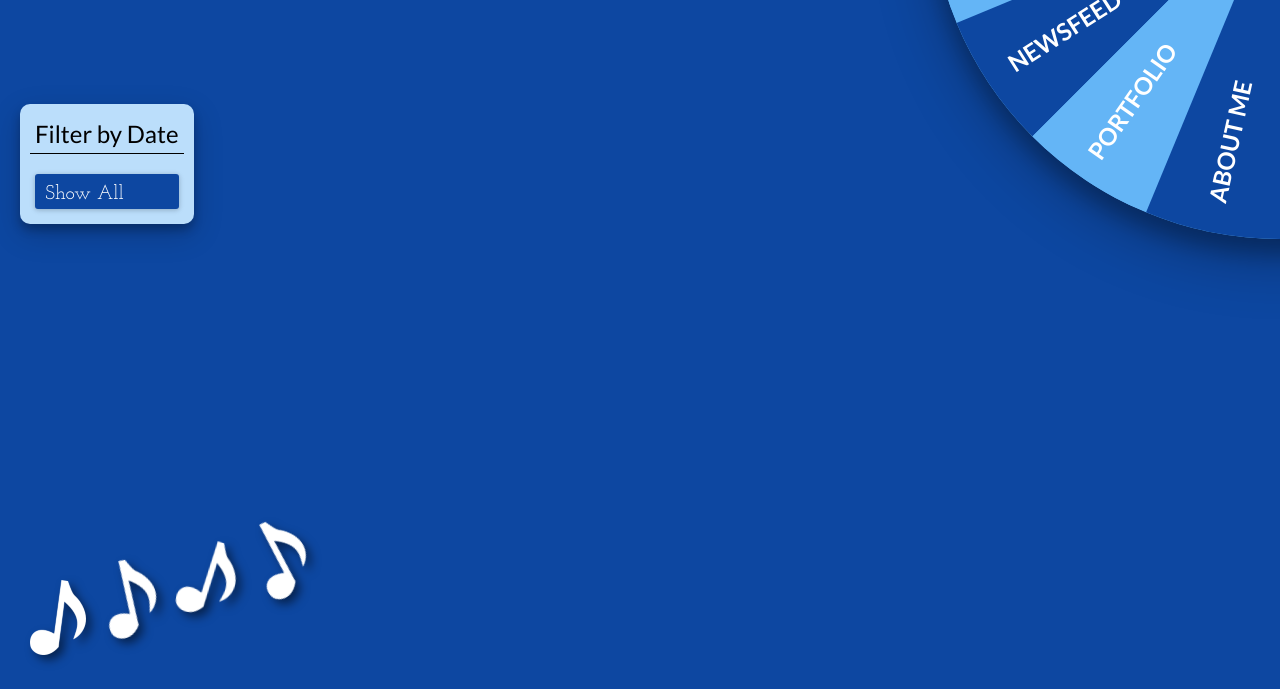
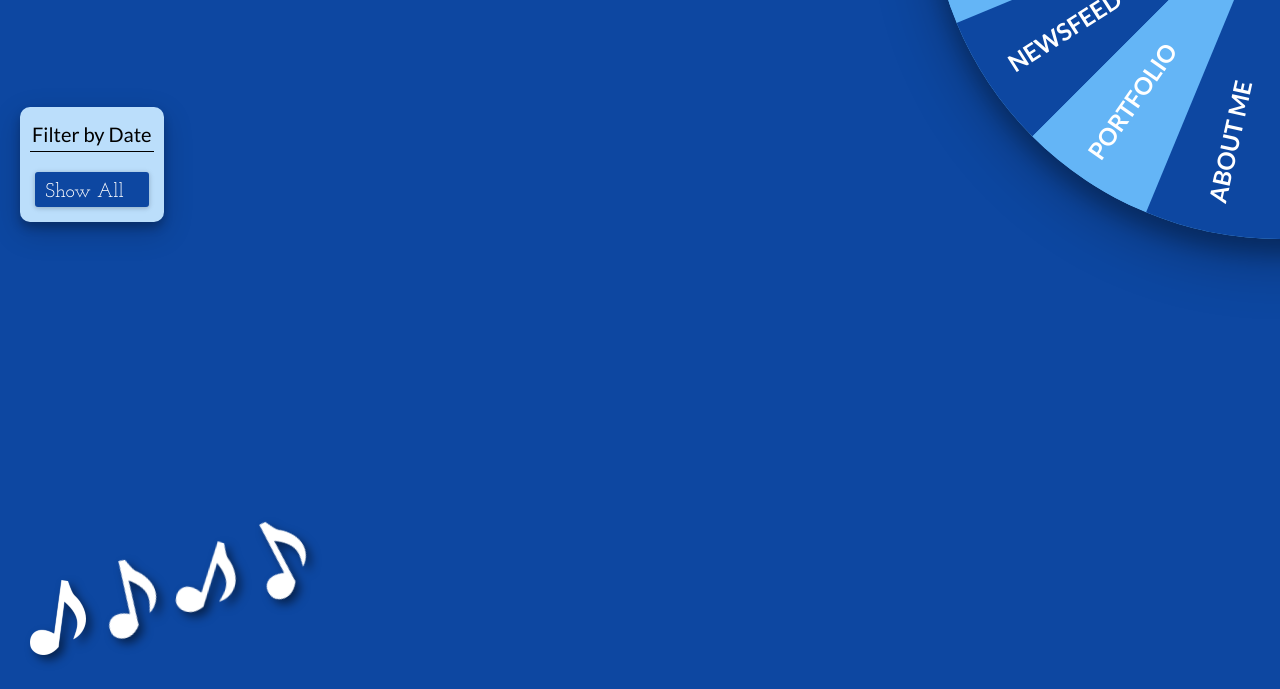
Before and after one commit to jacobnisnevich/david-naffie-portfolio, a plain HTML site: page index.html in a window 1280 px wide. Shown: the part 111-800 px from the top of the page. Drawn offline with nearby package versions, Linux system fonts and the light colour scheme; no server answers.

```diff
--- a/css/styles.css
+++ b/css/styles.css
@@ -218,8 +218,8 @@ body {
 
 #newsfeed-filter-title {
 	font-family: 'Lato', sans-serif;
-	font-size: 24px;
-	padding: 5px;
+	font-size: 20px;
+	padding: 5px 2px;
 	border-bottom: 1px solid black;
 	margin-bottom: 20px;
 }
```
Also changed, not shown: 4 other files.
